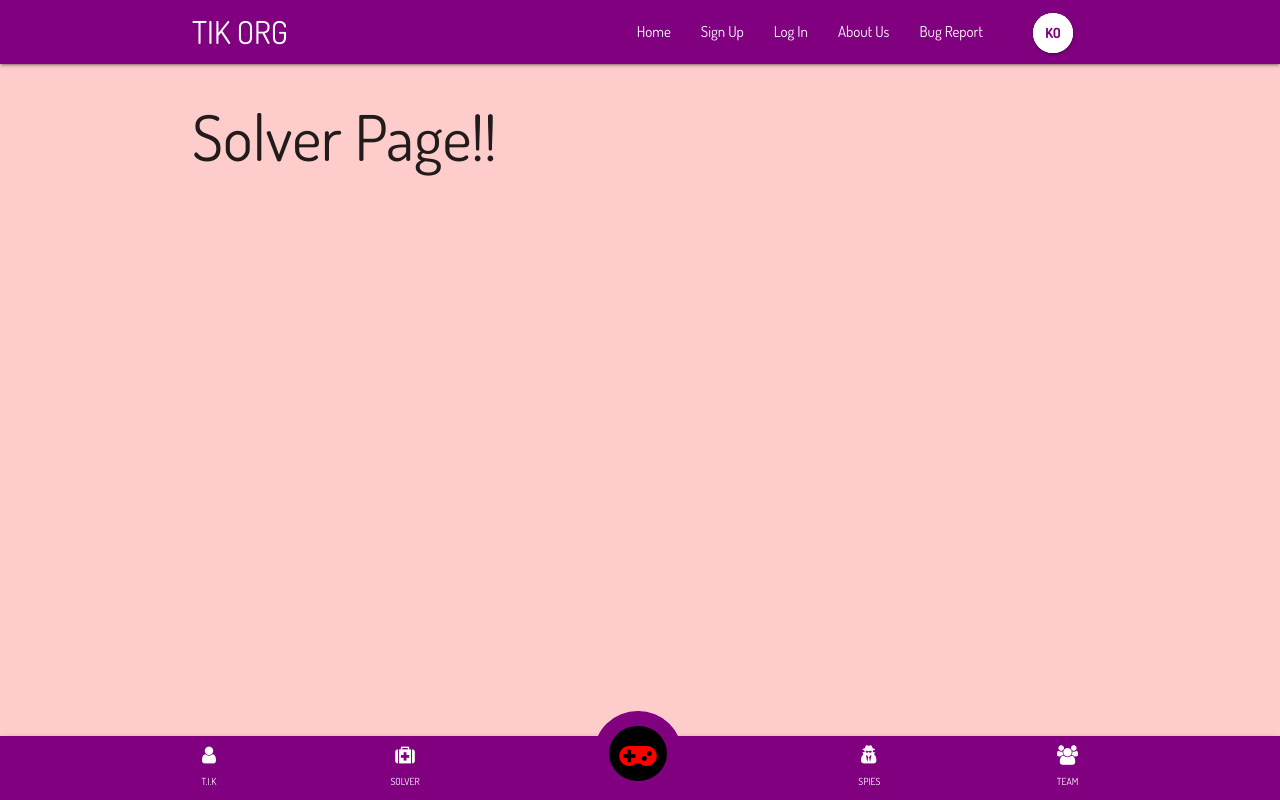
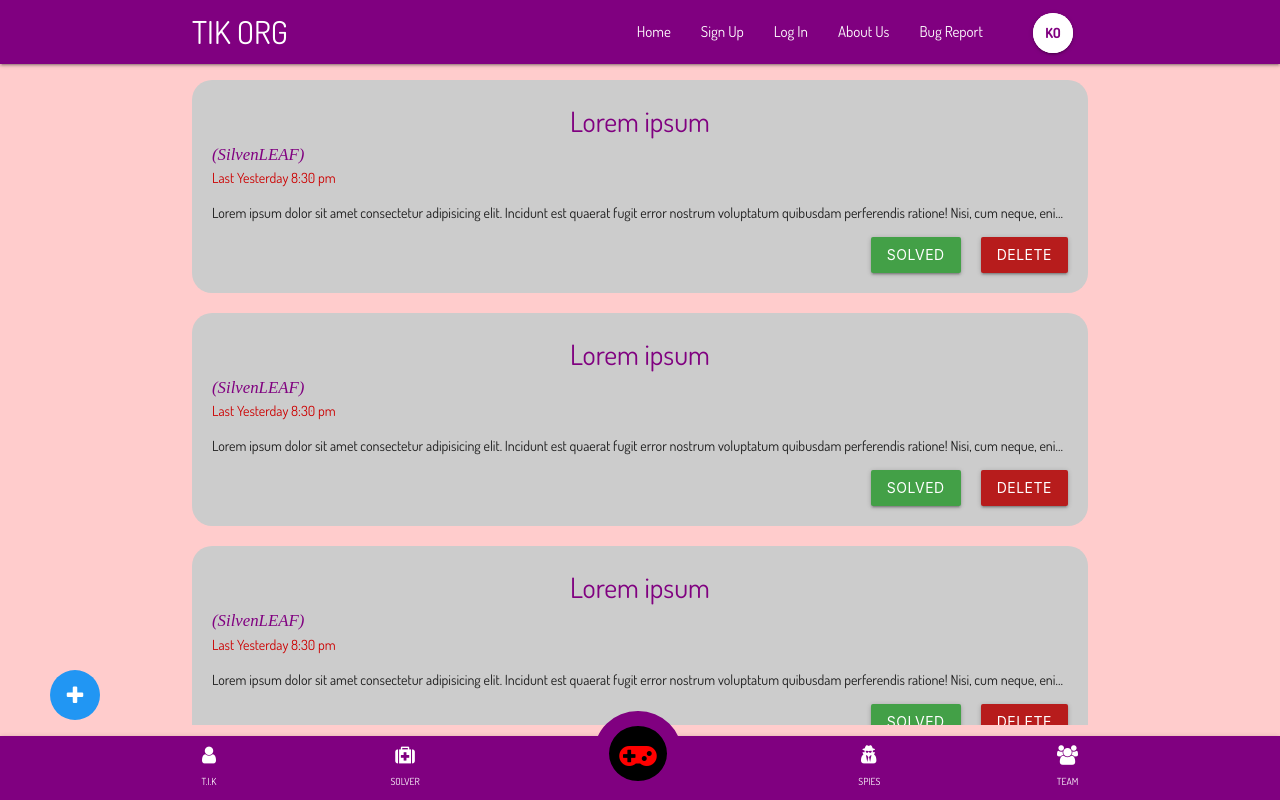
Before and after one commit to SilvenLEAF/TIK-Official, a React (Create React App) app in the folder client/: page /solver in a window 1280 px wide. Built offline with nearby package versions, Linux system fonts and the light colour scheme; no server answers.

Commit message:
created solver page

```diff
--- a/client/src/App.js
+++ b/client/src/App.js
@@ -9,6 +9,7 @@ import Footer from './components/layouts/Footer'
 import Home from './components/home/Home'
 import Profile from './components/profile/Profile'
 import Solver from './components/solver/Solver'
+import AddBugCodeForm from './components/solver/AddBugCodeForm'
 import Team from './components/team/Team'
 import Spies from './components/spies/Spies'
 import Entertainment from './components/entertainment/Entertainment'
@@ -75,6 +76,10 @@ function App() {
               <Solver/>
             </Route>
 
+            <Route path="/addBug">
+              <AddBugCodeForm/>
+            </Route>
+
             <Route path="/team">
               <Team/>
             </Route>
--- /dev/null
+++ b/client/src/components/GLOBAL/CodeItem.js
@@ -0,0 +1,44 @@
+import '../../styles/CodeItem.scss'
+
+import React from 'react'
+
+function CodeItem() {
+  const role = 'ceo';
+  return (
+    <div className="myCodeItem">
+      <div className="center myCodeTitle">Lorem ipsum</div>
+      <div className="myCodeOwner">(SilvenLEAF)</div>
+
+      <div className="myDate left-align">
+        Last Yesterday 8:30 pm
+      </div>
+
+      <p className="truncate">
+        Lorem ipsum dolor sit amet consectetur adipisicing elit. Incidunt est quaerat fugit error nostrum voluptatum quibusdam perferendis ratione! Nisi, cum neque, enim veniam delectus at iste pariatur voluptate eum, asperiores modi accusantium est. Atque, dolore facere magni quis veniam modi incidunt nobis. Eligendi odit nam vel fugit quo, consequuntur cum.
+      </p>
+
+      <div className="right-align">
+
+        {
+          role === 'ceo' ? (
+            <button className="btn waves-effect waves-light green darken-1" style={{marginRight: "20px"}}>
+              Solved
+            </button>
+          ) : (
+            <button className="btn waves-effect waves-light blue" style={{marginRight: "20px"}}>
+              Update
+            </button>
+          )
+        }
+
+
+        <button className="btn waves-effect waves-light red darken-4">
+          Delete
+        </button>
+
+      </div>
+    </div>
+  )
+}
+
+export default CodeItem
--- /dev/null
+++ b/client/src/components/solver/AddBugCodeForm.js
@@ -0,0 +1,21 @@
+import M from 'materialize-css'
+import '../../styles/Solver.scss'
+
+import React, { useEffect } from 'react'
+import CodeItem from '../GLOBAL/CodeItem';
+
+function Solver() {
+  useEffect(()=>{
+    M.AutoInit();
+  }, [])
+
+
+  return (
+    <div id="addBugCodesPage" className="container">
+      <h1>hI!</h1>
+
+    </div>
+  )
+}
+
+export default Solver
--- a/client/src/components/solver/Solver.js
+++ b/client/src/components/solver/Solver.js
@@ -1,6 +1,10 @@
 import M from 'materialize-css'
+import '../../styles/Solver.scss'
 
 import React, { useEffect } from 'react'
+import { Link } from 'react-router-dom'
+
+import CodeItem from '../GLOBAL/CodeItem';
 
 function Solver() {
   useEffect(()=>{
@@ -9,8 +13,18 @@ function Solver() {
 
 
   return (
-    <div className="container">
-      <h1>Solver Page!!</h1>
+    <div id="solverPage" className="container">
+
+      <Link to="/addBug" className="blue fa fa-plus myAddBtn"></Link>
+
+      <div id="solverItemsHolder">
+        <CodeItem/>
+        <CodeItem/>
+        <CodeItem/>
+        <CodeItem/>
+        <CodeItem/>
+      </div>
+
     </div>
   )
 }
--- /dev/null
+++ b/client/src/styles/CodeItem.scss
@@ -0,0 +1,31 @@
+.myCodeItem {
+  background-color: #ccc;
+  margin-top: 20px;
+  padding: 20px;
+
+  border-radius: 20px;
+
+  .myCodeTitle{
+    margin: 0;
+
+    font-size: 200%;
+    color: purple;
+    font-family: Dosis;
+  }
+
+  .myCodeOwner{
+    margin: 0;
+
+    font-size: 120%;
+    font-style: italic;
+    font-family: serif;
+    color: purple;
+  }
+
+  .myDate{
+    margin: 0;
+    color: #c00;
+  }
+
+
+}
--- /dev/null
+++ b/client/src/styles/Solver.scss
@@ -0,0 +1,21 @@
+#solverPage {
+  position: relative;
+
+  .myAddBtn{
+    position: fixed;
+    bottom: 80px;
+    left: 50px;
+
+    display: flex;
+    justify-content: center;
+    align-items: center;
+
+    width: 50px;
+    height: 50px;
+    border-radius: 50%;
+
+    color: #fff;
+    font-size: 150%;
+
+  }
+}
```
Also changed, not shown: client/src/components/solver/SolverItem.js (deleted).
